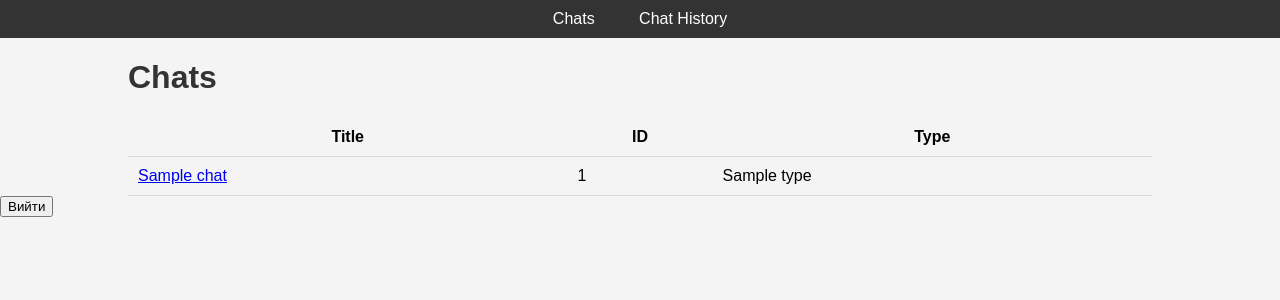
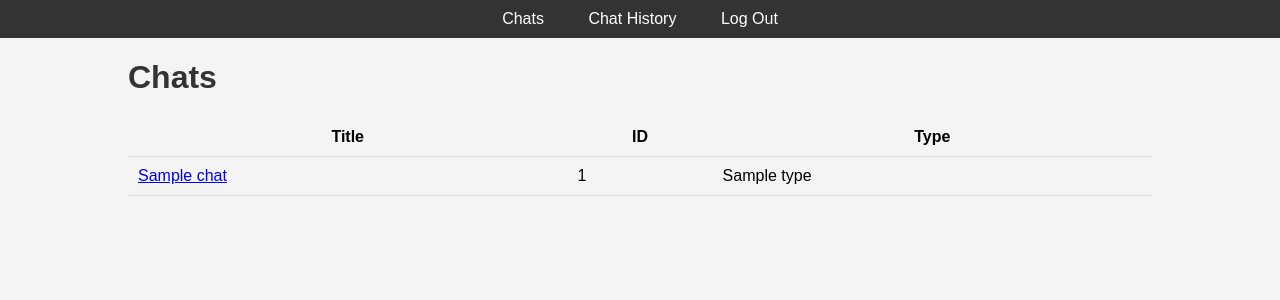
Before and after one commit to Davidhaba/KakashkaAndSite, a Flask app: template templates/chats.html in a window 1280 px wide. Shown: the top 300 px of the page. Run offline with Flask 3, Linux system fonts and the light colour scheme; the template is opened without the code that fills it: most values are stand-ins (such as "Sample title", 1, 10 or a date in 2020); parts of the project's set-up code (start-up, migrations or seed data) failed here and were passed over.

Commit message:
Update chats.html

```diff
--- a/templates/chats.html
+++ b/templates/chats.html
@@ -10,6 +10,7 @@
     <div class="navbar">
         <a href="{{ url_for('chats') }}">Chats</a>
         <a href="{{ url_for('chat_history', chat_id=1) }}">Chat History</a>
+        <a href="{{ url_for('logout') }}" method="GET">Log Out</a>
     </div>
     <div class="container">
         <h1>Chats</h1>
@@ -32,8 +33,5 @@
             </tbody>
         </table>
     </div>
-    <form action="{{ url_for('logout') }}" method="GET">
-        <button type="submit">Вийти</button>
-    </form>
 </body>
 </html>
```
